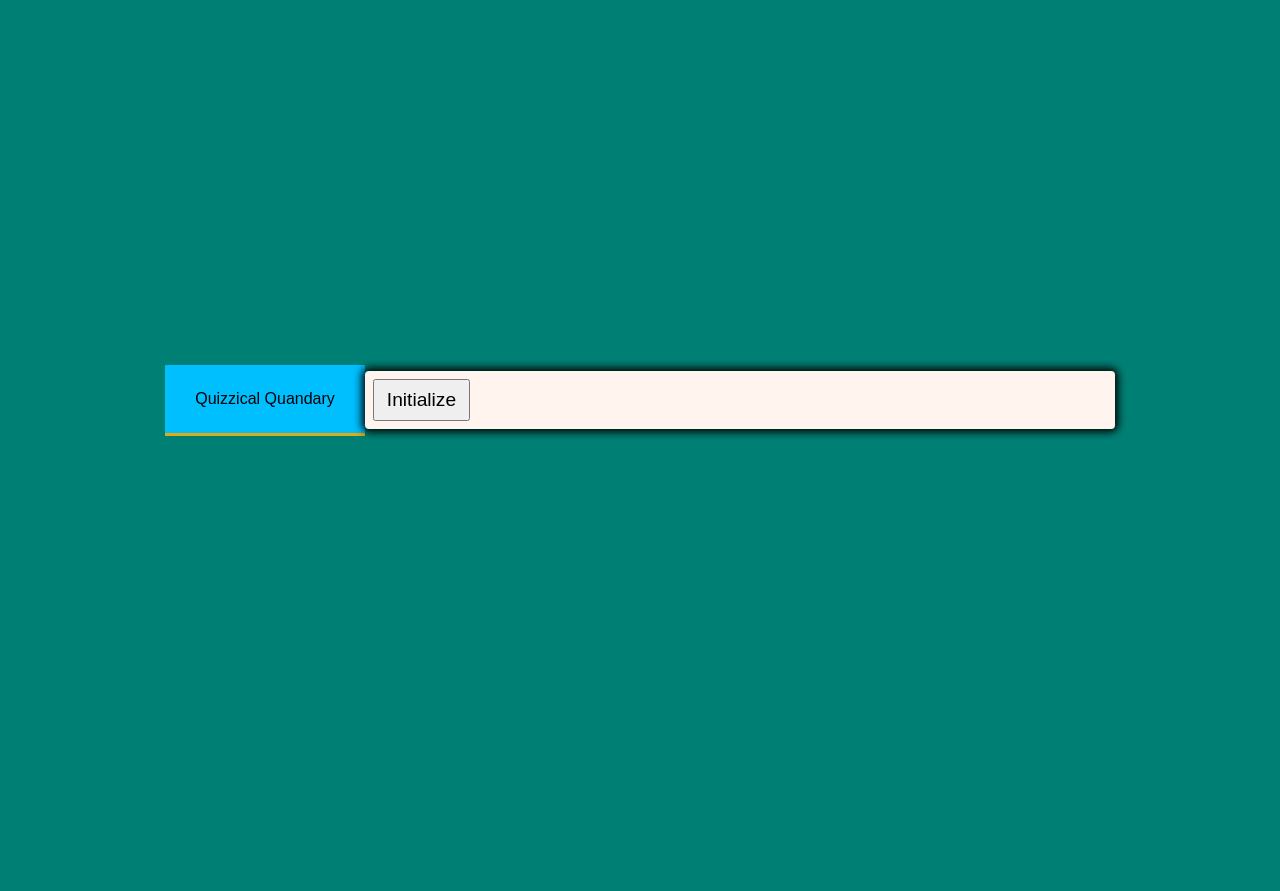
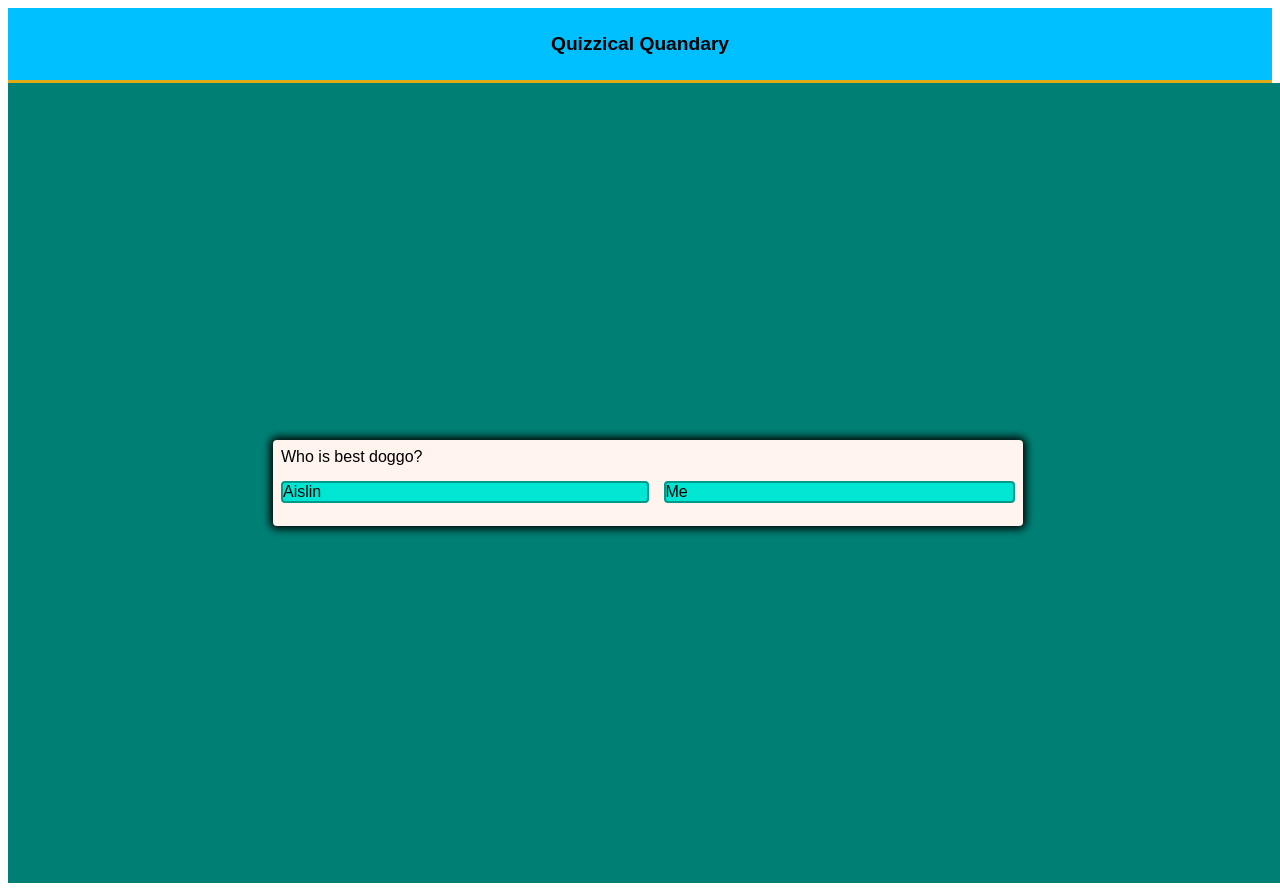
Before and after one commit to jakesmiley/quizzical-quandary, a plain HTML site: page index.html in a window 1280 px wide. Both pictures are taken after a click on the button "Initialize". Before the commit the page ends 800 px from the top, so only its background shows below. Drawn offline with Linux system fonts and the light colour scheme.

Commit message:
javascript framework, randomized question order functionality, initialize quiz

```diff
--- a/assets/css/style.css
+++ b/assets/css/style.css
@@ -10,7 +10,7 @@
     --hue-lesssmarty: 0;
 }
 
-body {
+main {
     padding: 0;
     margin: 0;
     width: 100%;
@@ -35,7 +35,9 @@ body.lesssmarty {
     background-color: deepskyblue;
     padding: 25px 30px;
     border-bottom: 3px solid var(--primary);
-    display: unset;
+    text-align: center;
+    font-size: larger;
+    font-weight: bolder;
 }
 
 .main-container {
@@ -59,8 +61,9 @@ body.lesssmarty {
     border: 2px solid hsl(var(--hue), 100%, 30%);
     background-color: hsl(var(--hue), 100%, 45%);
     border-radius: 4px;
-    color: seashell;
+    color: black;
     outline: none;
+    font-size: 1em;
 }
 
 .btn:hover {
--- a/assets/js/script.js
+++ b/assets/js/script.js
@@ -1,8 +1,68 @@
-// start the game
+//set up primary constants
+const initializeBtn = document.getElementById('start-btn');
+const nextBtn = document.getElementById('next-btn');
+const questionContainerEl = document.getElementById('question-container');
+const queryEl = document.getElementById('query');
+const answerButtonsEl = document.getElementById('answer-btns');
+
+//allow to be changed instead of constant
+let randomizedQueries, currentQuery;
 
 
+// start the game
+function initializeGame() {
+    // console.log("initiated");
+    initializeBtn.classList.add('invis');
+    randomizedQueries = queries.sort(() => Math.random() - .5);
+    currentQuery = 0;
+    questionContainerEl.classList.remove('invis');
+    generateQuestion();
+}
+
 // generate next question
+function generateQuestion() {
+    //clear old info
+    resetField();
+    //show current question
+    displayQuery(randomizedQueries[currentQuery]);
+}
 
+// choose answer
+function chooseAnswer(e) {
 
+}
+
+function resetField() {
+    nextBtn.classList.add('invis');
+    while (answerButtonsEl.firstChild) {
+        answerButtonsEl.removeChild(answerButtonsEl.firstChild);
+    }
+}
+
+function displayQuery(query) {
+    queryEl.innerText = query.query;
+    query.answers.forEach(answer => {
+        const btn = document.createElement('btn');
+        btn.innerText = answer.text;
+        btn.classList.add('btn');
+        if (answer.correct) {
+            btn.dataset.correct = answer.correct;
+        }
+        btn.addEventListener('click', chooseAnswer);
+        answerButtonsEl.appendChild(btn);
+    })
+}
 
 // show score upon submission
+
+initializeBtn.addEventListener('click', initializeGame);
+
+const queries = [
+    {
+        query: "Who is best doggo?",
+        answers: [
+            {text: "Aislin", correct: true},
+            {text: "Me", correct: false}
+        ]
+    }
+]
--- a/index.html
+++ b/index.html
@@ -9,6 +9,7 @@
 </head>
 <body>
     <header id="title">Quizzical Quandary</header>
+    <main>
         <section class="main-container">
             <div class="invis" id="question-container">
                 <div id="query">Query</div>
@@ -26,7 +27,7 @@
 
 
         </section>
-
+    </main>
     <script src="./assets/js/script.js"></script>
 </body>
 </html>
```
Lines whose indentation alone changed are shown as unchanged.
